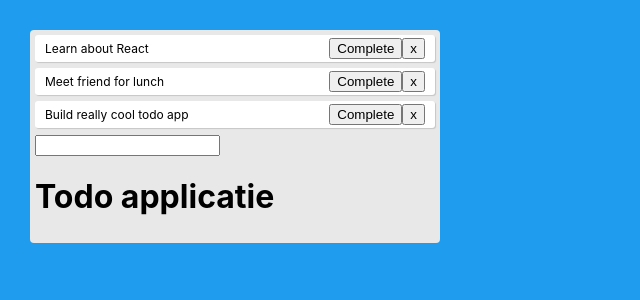
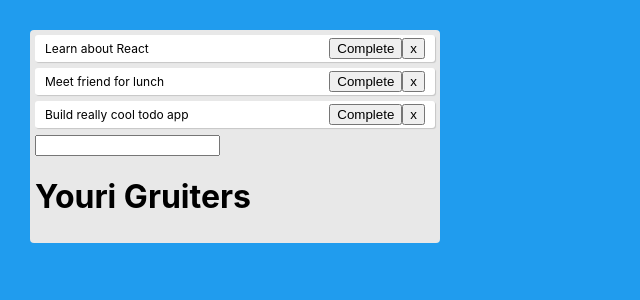
Before and after one commit to yourigruiters/react-to-do, a React (Create React App) app: page / in a window 1280 px wide. Shown: the top 300 px of the page, without its empty margins (0-640 px from the left). Built offline with nearby package versions, Linux system fonts and the light colour scheme.

Commit message:
test (#3)

```diff
--- a/src/components/heading/Heading.jsx
+++ b/src/components/heading/Heading.jsx
@@ -3,7 +3,7 @@ import React from "react";
 const Heading = () => {
   return (
     <div>
-      <h1>Todo applicatie</h1>
+      <h1>Youri Gruiters</h1>
     </div>
   );
 };
```
